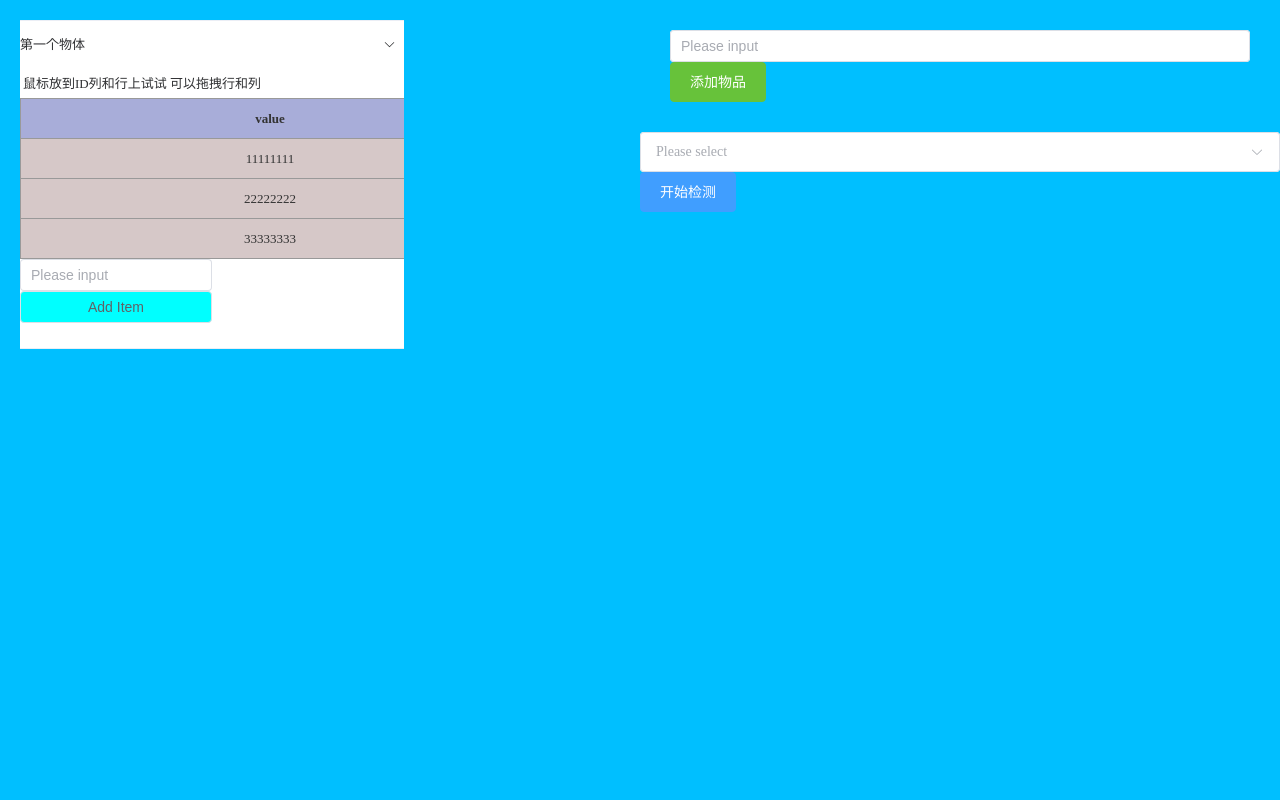
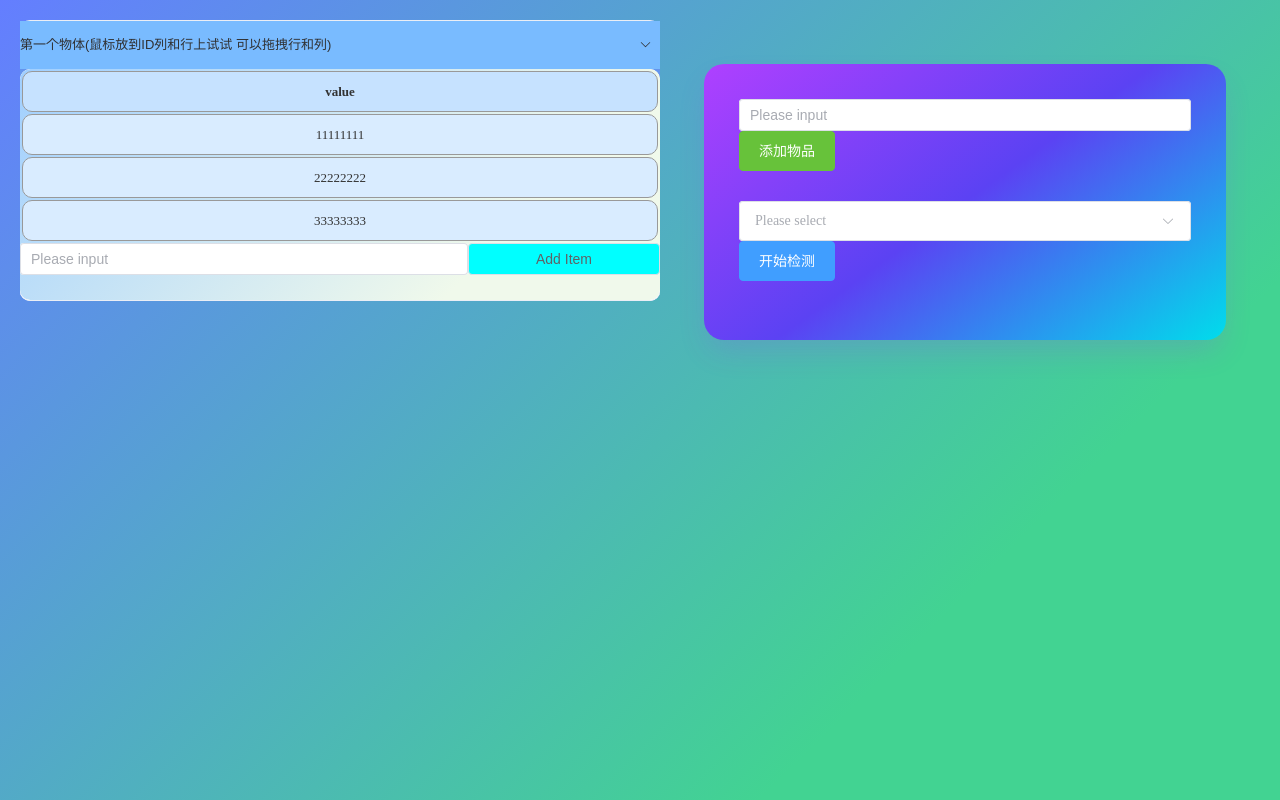
Before and after one commit to Muyiiiii/TJCS-DataStructureClassDesign, a Vue app in the folder SynthesizedApplication/: page / in a window 1280 px wide. Both pictures are taken after a click on the item "开始产品装配". Built offline with nearby package versions, Linux system fonts and the light colour scheme.

Commit message:
修改了不少ui，还有一部分工程，加油！！！

```diff
--- a/SynthesizedApplication/src/assets/css/index.css
+++ b/SynthesizedApplication/src/assets/css/index.css
@@ -7,6 +7,6 @@ html,
 body,
 #app {
   /* overflow: hidden; */
-  background: deepskyblue;
+  background: linear-gradient(315deg, #42d392 25%, #647eff);
   height: 100%;
 }
--- /dev/null
+++ b/SynthesizedApplication/src/assets/css/input.css
@@ -0,0 +1,85 @@
+.move {
+    cursor: move;
+}
+
+.custom-radius {
+    border-radius: 10px;
+    background: black;
+}
+
+.el-collapse-item__header {
+    background-color: #79bbff;
+    width: 100%;
+}
+
+.el-collapse-item__content {
+    background: linear-gradient(315deg, #f0f9eb 25%, #a0cfff);
+    width: 100%;
+}
+
+table.tb {
+    color: #333;
+    border: solid=1px black;
+    font-size: 13px;
+    /* border-collapse: collapse; */
+    /* min-width: 500px; */
+    user-select: none;
+    border-radius: 10px;
+    width: 100%
+}
+
+table.tb th {
+    background: #c6e2ff;
+    border-width: 1px;
+    padding: 8px;
+    border-style: solid;
+    border-color: #999;
+    text-align: left;
+    border-radius: 10px;
+}
+
+table.tb th:nth-of-type(1) {
+    text-align: center;
+}
+
+table.tb td {
+    background: #d9ecff;
+    border-width: 1px;
+    padding: 8px;
+    border-style: solid;
+    border-color: #999;
+    border-radius: 10px;
+}
+
+table.tb td:nth-of-type(1) {
+    text-align: center;
+}
+
+.my-autocomplete li {
+    line-height: normal;
+    padding: 7px;
+}
+
+.my-autocomplete li .name {
+    text-overflow: ellipsis;
+    overflow: hidden;
+}
+
+.my-autocomplete li .addr {
+    font-size: 12px;
+    color: #b4b4b4;
+}
+
+.my-autocomplete li .highlighted .addr {
+    color: #ddd;
+}
+
+.card {
+    width: 80%;
+    height: 70%;
+    margin: 10%;
+    border-radius: 20px;
+    padding: 5px;
+    box-shadow: rgba(151, 65, 252, 0.2) 0 15px 30px -5px;
+    background-image: linear-gradient(144deg, #AF40FF, #5B42F3 50%, #00DDEB);
+}
--- a/SynthesizedApplication/src/components/Input.vue
+++ b/SynthesizedApplication/src/components/Input.vue
@@ -3,12 +3,11 @@
         <el-row>
             <el-col :span="12">
                 <div class="show-container">
-                    <div class="demo-collapse">
+                    <!-- <div class="demo-collapse"> -->
                     <el-collapse v-model="activeNames" @change="handleChange">
                         <section v-for="item in itemList" :key="item.id">
-                                <el-collapse-item :title="item.name" :name="item.id">
-                                    <div class="title">鼠标放到ID列和行上试试 可以拖拽行和列</div>
-                                    <div style="width:50%;">
+                            <el-collapse-item :title="item.name + '(鼠标放到ID列和行上试试 可以拖拽行和列)'" :name="item.id">
+                                <div style="width:100%;">
                                     <table class="tb">
                                         <thead>
                                             <draggable v-model="item.headers" animation="200" tag="tr"
@@ -31,25 +30,28 @@
                                             </template>
                                         </draggable>
                                     </table>
-                                        <el-input v-model="newPath" placeholder="Please input" />
-                                        <el-button class="mt-4" style="width: 100%;background-color: aqua"
-                                            @click="addPath(item.id)">Add
-                                            Item
-                                        </el-button>
+                                    <el-input v-model="newPath" placeholder="Please input" style="width: 70%;" />
+                                    <el-button class="mt-4" style="width: 30%;background-color: aqua"
+                                        @click="addPath(item.id)">Add Item</el-button>
                                 </div>
                             </el-collapse-item>
                         </section>
                     </el-collapse>
-                    </div>
+                    <!-- </div> -->
                 </div>
             </el-col>
             <el-col :span="12">
-                <div class="button" style="margin:30px;">
+                <div class="card">
+                    <div class="chose-container">
                         <el-input v-model="newItem" placeholder="Please input" />
                         <el-button type="success" size="large" @click="addItem(newItem)">添加物品</el-button>
                     </div>
-                <el-select-v2 v-model="itemOnAssemble" :options="itemOptions" placeholder="Please select" size="large" />
+                    <div class="chose-container">
+                        <el-select-v2 v-model="itemOnAssemble" :options="itemOptions" placeholder="Please select"
+                            size="large" />
                         <el-button type="primary" size="large" @click="changeShowId(1)">开始检测</el-button>
+                    </div>
+                </div>
             </el-col>
         </el-row>
     </div>
@@ -87,6 +89,7 @@
 <script lang="ts" setup>
 import { ref, reactive, computed } from 'vue'
 import draggable from "vuedraggable";
+import { ElMessage } from 'element-plus'
 
 const showId = ref(0)
 const activeNames = ref(0)
@@ -132,13 +135,20 @@ const handleSelect = (item) => {
 }
 
 const changeShowId = (id) => {
+    if (id === 1 && itemList[itemOnAssemble.value].list.length === 0) {
+        ElMessage({ showClose: true, message: '要维修的产品的安装路径为空，请先填写安装路径', type: 'error', })
+        activeNames.value = itemOnAssemble.value
+        showId.value = 0
+    } else {
         showId.value = id
+    }
 }
 
 const handleChange = (val: string[]) => {
-    console.log(val)
-    console.log(itemOptions)
-    console.log(itemOnAssemble)
+    // console.log(val)
+    // console.log(itemOptions)
+    // console.log(itemOnAssemble)
+    console.log(activeNames)
 }
 
 /*
@@ -176,36 +186,49 @@ const onEnd = (id) => {
 };
 
 const addPath = (id) => {
+    if (newPath.value === '') {
+        ElMessage({ showClose: true, message: '添加的产品的零件名称不能为空！', type: 'error', })
+    } else {
         itemList[id].list.push({ value: newPath.value })
         itemList[id].pathCnt++
         newPath.value = ''
-
+    }
 };
 
 const addItem = (item) => {
+    if (item === '') {
+        ElMessage({ showClose: true, message: '添加的产品名称不能为空！', type: 'error', })
+    } else {
         itemList.push({
             id: generalId.value++,
             name: item,
             //列的名称
             headers: ["value"],
             //需要拖拽的数据，拖拽后数据的顺序也会变化
-        list: [
-            { value: "11111111" },
-            { value: "22222222" },
-            { value: "33333333" },
-        ],
+            list: [],
             pathCnt: 3,
         });
 
         newItem.value = '';
+    }
 };
 </script>
 
 <style>
+@import '@/assets/css/input.css';
+
 .show-container {
     background-color: cornflowerblue;
-    width: 60%;
+    width: 100%;
     margin: 20px;
+}
+
+div {
+    border-radius: 10px;
+}
+
+.chose-container {
+    margin: 30px;
 }
 
 .assemble-container {
@@ -229,70 +252,4 @@ const addItem = (item) => {
     align-items: center;
     justify-content: center; */
 }
-
-.title {
-    padding: 3px;
-    font-size: 13px;
-}
-
-.itxst {
-    width: 600px;
-}
-
-.move {
-    cursor: move;
-}
-
-table.tb {
-    color: #333;
-    border: solid 1px #999;
-    font-size: 13px;
-    border-collapse: collapse;
-    min-width: 500px;
-    user-select: none;
-}
-
-table.tb th {
-    background: rgb(168 173 217);
-    border-width: 1px;
-    padding: 8px;
-    border-style: solid;
-    border-color: #999;
-    text-align: left;
-}
-
-table.tb th:nth-of-type(1) {
-    text-align: center;
-}
-
-table.tb td {
-    background: #d6c8c8;
-    border-width: 1px;
-    padding: 8px;
-    border-style: solid;
-    border-color: #999;
-}
-
-table.tb td:nth-of-type(1) {
-    text-align: center;
-}
-
-.my-autocomplete li {
-    line-height: normal;
-    padding: 7px;
-}
-
-.my-autocomplete li .name {
-    text-overflow: ellipsis;
-    overflow: hidden;
-}
-
-.my-autocomplete li .addr {
-    font-size: 12px;
-    color: #b4b4b4;
-}
-
-.my-autocomplete li .highlighted .addr {
-    color: #ddd;
-}
 </style>
```
Lines whose indentation alone changed are shown as unchanged.
